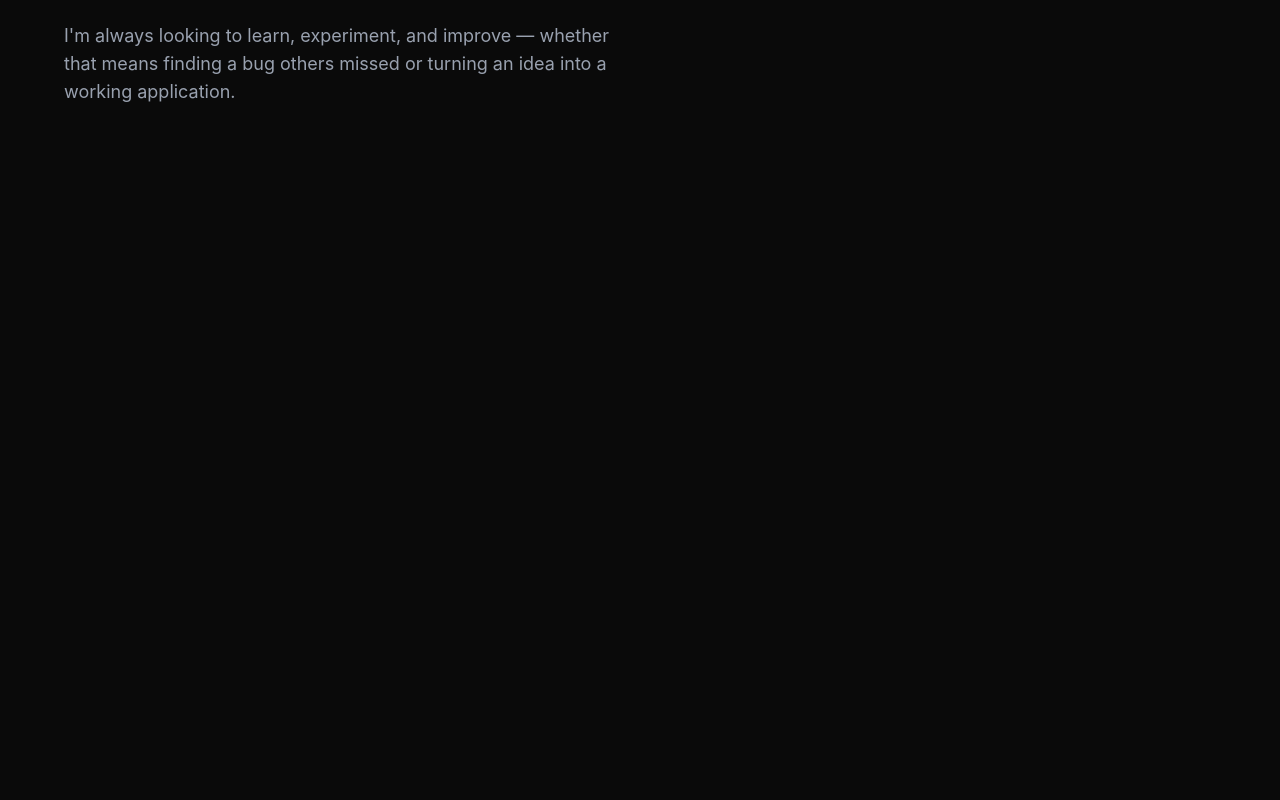
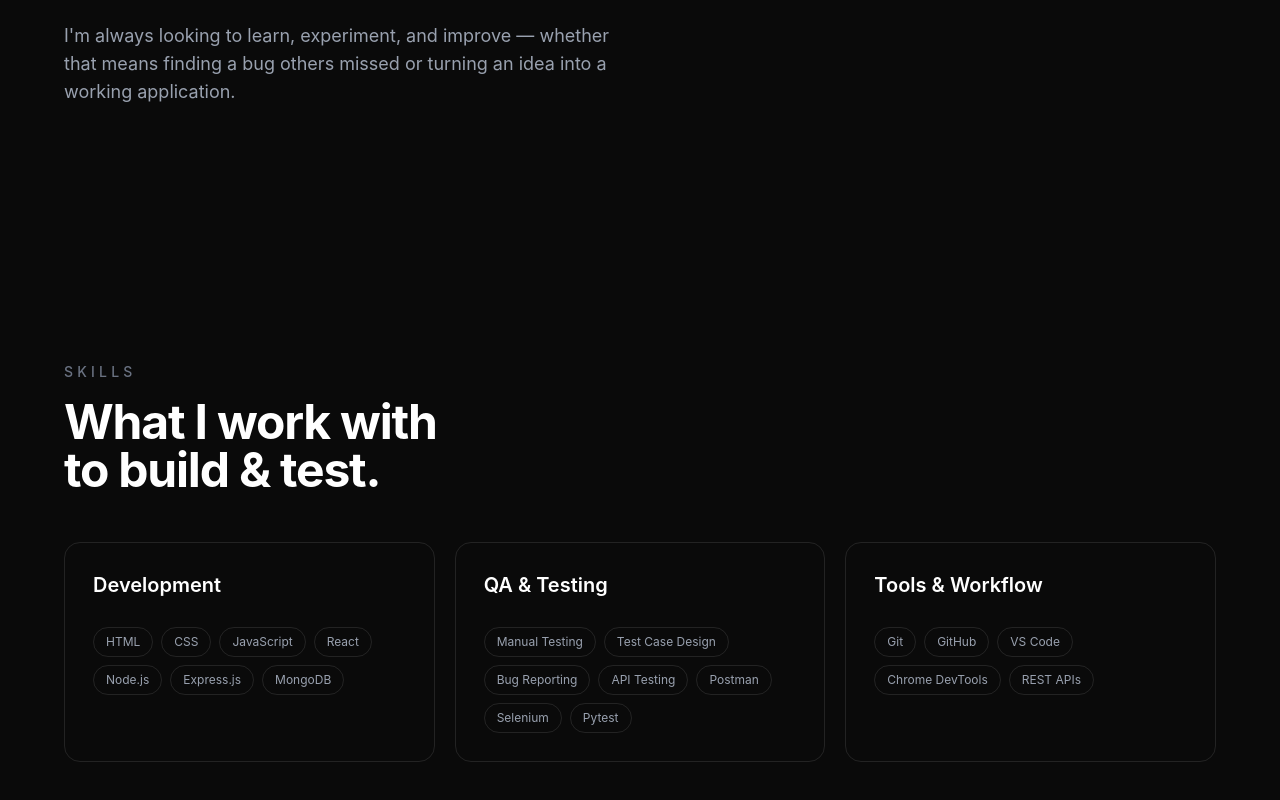
Before and after one commit to kajal-verse/kajal-portfolio, a React (Vite) app: page / in a window 1280 px wide. Shown: the part 1454-2254 px from the top of the page. Before the commit the page ends 1688 px from the top, so only its background shows below. Built offline with nearby package versions, Linux system fonts and the light colour scheme.

Commit message:
Add skills section

```diff
--- a/src/App.jsx
+++ b/src/App.jsx
@@ -1,6 +1,7 @@
 import Navbar from "./components/Navbar";
 import Hero from "./components/Hero";
 import About from "./components/About";
+import Skills from "./components/Skills";
 
 function App() {
   return (
@@ -10,6 +11,7 @@ function App() {
       <main>
         <Hero />
         <About />
+        <Skills />
       </main>
     </div>
   );
--- /dev/null
+++ b/src/components/Skills.jsx
@@ -0,0 +1,82 @@
+function Skills() {
+  const skillGroups = [
+    {
+      title: "Development",
+      skills: [
+        "HTML",
+        "CSS",
+        "JavaScript",
+        "React",
+        "Node.js",
+        "Express.js",
+        "MongoDB",
+      ],
+    },
+    {
+      title: "QA & Testing",
+      skills: [
+        "Manual Testing",
+        "Test Case Design",
+        "Bug Reporting",
+        "API Testing",
+        "Postman",
+        "Selenium",
+        "Pytest",
+      ],
+    },
+    {
+      title: "Tools & Workflow",
+      skills: [
+        "Git",
+        "GitHub",
+        "VS Code",
+        "Chrome DevTools",
+        "REST APIs",
+      ],
+    },
+  ];
+
+  return (
+    <section id="skills" className="px-6 py-24 sm:py-32">
+      <div className="mx-auto max-w-6xl">
+
+        <p className="mb-4 text-sm font-medium uppercase tracking-[0.3em] text-gray-500">
+          Skills
+        </p>
+
+        <h2 className="max-w-3xl text-4xl font-bold tracking-tight sm:text-5xl">
+          What I work with
+          <br />
+          to build & test.
+        </h2>
+
+        <div className="mt-12 grid gap-5 lg:grid-cols-3">
+          {skillGroups.map((group) => (
+            <div
+              key={group.title}
+              className="rounded-2xl border border-white/10 p-7"
+            >
+              <h3 className="text-xl font-semibold">
+                {group.title}
+              </h3>
+
+              <div className="mt-7 flex flex-wrap gap-2">
+                {group.skills.map((skill) => (
+                  <span
+                    key={skill}
+                    className="rounded-full border border-white/10 px-3 py-1.5 text-xs text-gray-400"
+                  >
+                    {skill}
+                  </span>
+                ))}
+              </div>
+            </div>
+          ))}
+        </div>
+
+      </div>
+    </section>
+  );
+}
+
+export default Skills;
```
